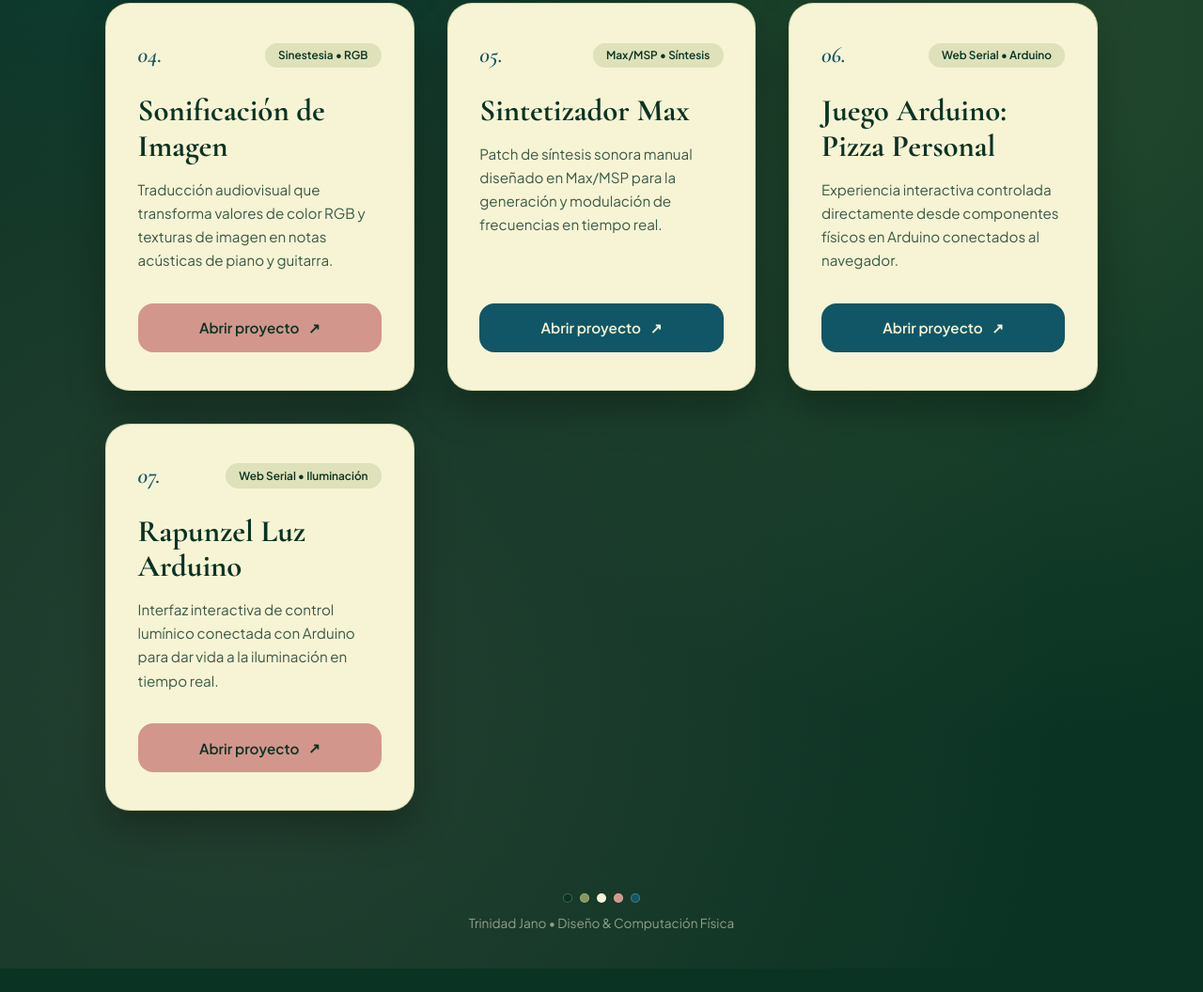
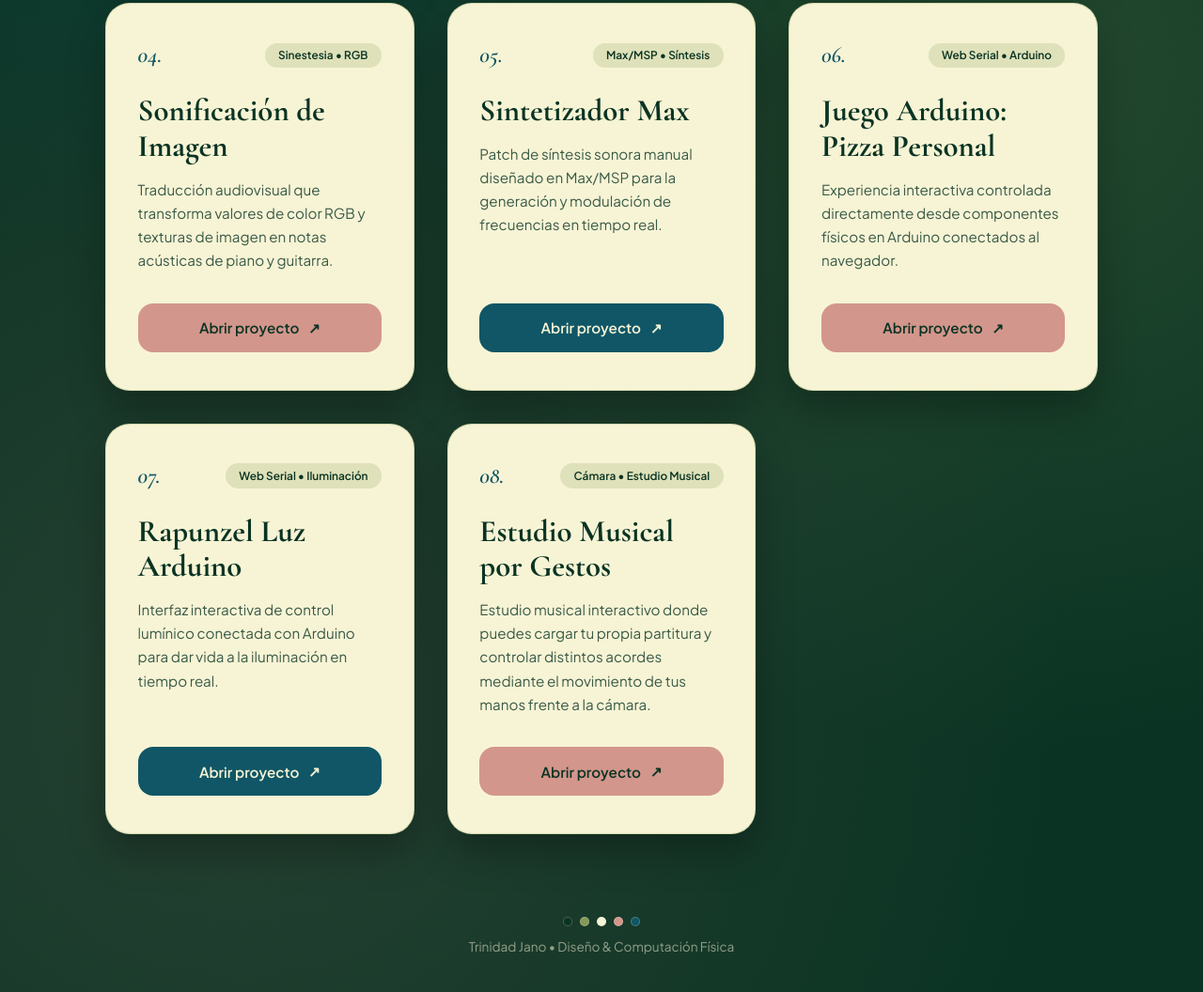
Before and after one commit to trinijano2006-svg/portafolio-final-trinidad, a plain HTML site: page index.html in a window 1280 px wide. Shown: the part 922-1978 px from the top of the page at 94% size. Before the commit the page ends 1953 px from the top, so only its background shows below. Drawn offline with nearby package versions, Linux system fonts and the light colour scheme.

Commit message:
index.html

```diff
--- a/index.html
+++ b/index.html
@@ -295,7 +295,7 @@
 
         <!-- Barra de filtros -->
         <nav class="filter-bar">
-            <button class="filter-btn active" onclick="filtrar('todos', this)">Todos (7)</button>
+            <button class="filter-btn active" onclick="filtrar('todos', this)">Todos (8)</button>
             <button class="filter-btn" onclick="filtrar('audio', this)">Audio & Interfaces</button>
             <button class="filter-btn" onclick="filtrar('arduino', this)">Arduino & Hardware</button>
         </nav>
@@ -398,7 +398,7 @@
                         Experiencia interactiva controlada directamente desde componentes físicos en Arduino conectados al navegador.
                     </p>
                 </div>
-                <a href="https://trinijano2006-svg.github.io/juego-arduino-pizza-personal/" target="_blank" class="btn-project btn-primary">
+                <a href="https://trinijano2006-svg.github.io/juego-arduino-pizza-personal/" target="_blank" class="btn-project btn-secondary">
                     Abrir proyecto <span class="arrow">↗</span>
                 </a>
             </article>
@@ -415,7 +415,24 @@
                         Interfaz interactiva de control lumínico conectada con Arduino para dar vida a la iluminación en tiempo real.
                     </p>
                 </div>
-                <a href="https://trinijano2006-svg.github.io/rapunzel-luz-arduino/" target="_blank" class="btn-project btn-secondary">
+                <a href="https://trinijano2006-svg.github.io/rapunzel-luz-arduino/" target="_blank" class="btn-project btn-primary">
+                    Abrir proyecto <span class="arrow">↗</span>
+                </a>
+            </article>
+
+            <!-- 08. Estudio Musical Interactivo (Nuevo) -->
+            <article class="card" data-category="audio">
+                <div>
+                    <div class="card-top">
+                        <span class="project-number">08.</span>
+                        <span class="tag">Cámara • Estudio Musical</span>
+                    </div>
+                    <h2>Estudio Musical por Gestos</h2>
+                    <p>
+                        Estudio musical interactivo donde puedes cargar tu propia partitura y controlar distintos acordes mediante el movimiento de tus manos frente a la cámara.
+                    </p>
+                </div>
+                <a href="https://trinijano2006-svg.github.io/juego-audio-camara/" target="_blank" class="btn-project btn-secondary">
                     Abrir proyecto <span class="arrow">↗</span>
                 </a>
             </article>
```
